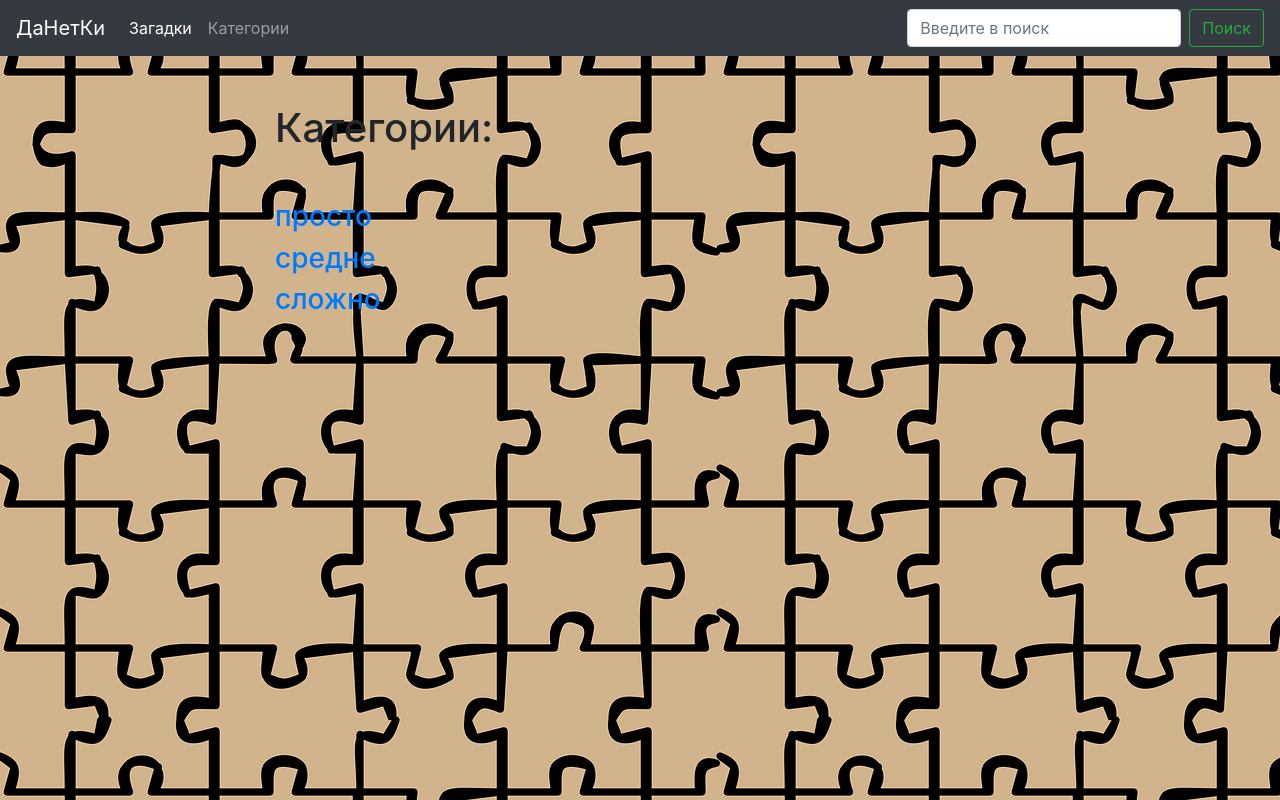
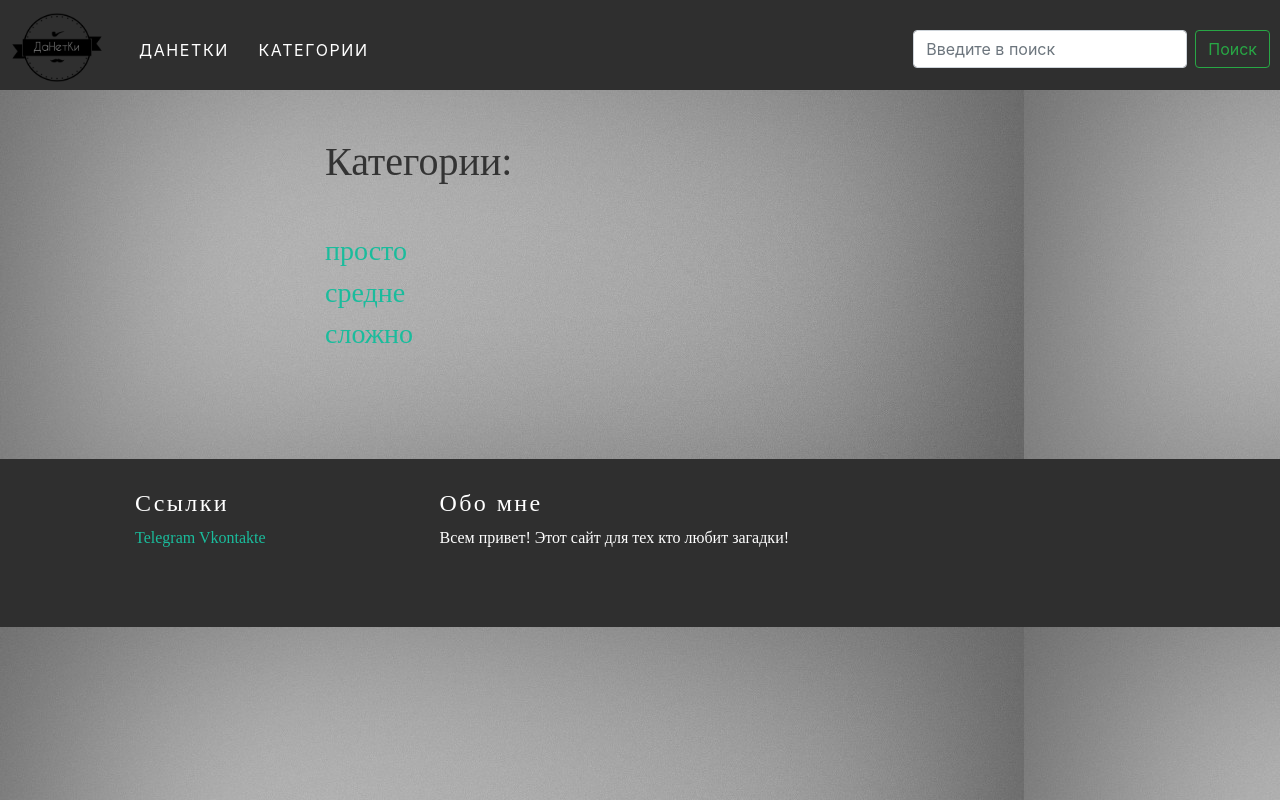
Before and after one commit to hordiy/Riddles, a Django app: a page that uses templates/base.html in a window 1280 px wide. Run offline with Django 3.2, Linux system fonts and the light colour scheme; data comes from the database, SQL or seed files in the repository; some libraries are stand-ins or nearby versions.

Commit message:
Add files via upload
Changed the CSS for the site.

```diff
--- a/static/css/styles.css
+++ b/static/css/styles.css
@@ -1,3 +1,93 @@
 body {
-  background-image: url("img/image2.png")
+  background-image: url("img/bg.jpeg")
 }
+
+#logo {
+  display: block;
+  height: 120px;
+  weight: 120px;
+  float: left;
+  padding-bottom: 25px;
+}
+
+#header {
+  background-color: #2f2f2f;
+  height: 90px;
+  line-height: 100px;
+}
+
+#header a {
+  color: white;
+  text-decoration: none;
+
+  text-transform: uppercase;
+  letter-spacing: 0.1em;
+}
+
+#header a:hover {
+  color: red;
+}
+
+#header-nav {
+  display: block;
+  margin-right: 10px;
+}
+
+#header li {
+  display: inline;
+  padding-left: 25px;
+}
+
+form {
+  float: right;
+  padding-top: 30px;
+}
+
+#content {
+  margin-bottom: 100px;
+}
+
+h1, h2, h3, h4 {
+  color: #333;
+  font-family: 'Lobster';
+}
+
+p {
+  line-height: 1.5;
+  font-family: Times New Roman;
+}
+
+.container {
+  margin-right: 20px;
+  margin-bottom: 60px;
+}
+
+#footer {
+  background-color: #2f2f2f;
+  padding-bottom: 1px;
+}
+
+.column {
+  min-width: 300px;
+  display: inline-block;
+}
+
+#footer h4 {
+  color: white;
+
+  letter-spacing: 0.1em;
+  padding-top: 30px;
+}
+
+#footer p {
+  color: white;
+}
+
+a {
+  color: #1abc9c;
+  text-decoration: none;
+}
+
+a:hover {
+  color: red;
+}
--- a/templates/base.html
+++ b/templates/base.html
@@ -11,12 +11,26 @@
   <title>{% block title %}ДаНетКи{% endblock %}</title>
 </head>
 <body>
+  <div id="header">
+      <a id="header-title" href="{% url 'posts_list_url' %}"><img id="logo" src="{% static 'css/img/logo.png' %}" alt="logo"></a>
+      <ul id="header-nav">
+        <li><a href="{% url 'posts_list_url' %}">ДаНетКи</a></li>
+        <li><a href="{% url 'categories_list_url' %}">Категории</a></li>
+        <li>
+          <form class="form-inline my-2 my-lg-0" action="{% url 'posts_list_url' %}">
+          <input class="form-control mr-sm-2" type="search" placeholder="Введите в поиск" aria-label="Search" name="search">
+          <button class="btn btn-outline-success my-2 my-sm-0" type="submit">Поиск</button>
+          </form>
+        </li>
+      </ul>
+  </div>
+
+<!--
   <nav class="navbar navbar-dark bg-dark navbar-expand-lg navbar-light bg-light">
-    <a class="navbar-brand" href="{% url 'posts_list_url' %}">ДаНетКи</a>
+    <a class="navbar-brand" href="{% url 'posts_list_url' %}"><img src="{% static 'css/img/logo.png' %}" alt="logo"></a>
     <button class="navbar-toggler" type="button" data-toggle="collapse" data-target="#navbarSupportedContent" aria-controls="navbarSupportedContent" aria-expanded="false" aria-label="Toggle navigation">
       <span class="navbar-toggler-icon"></span>
     </button>
-
     <div class="collapse navbar-collapse" id="navbarSupportedContent">
       <ul class="navbar-nav mr-auto">
         <li class="nav-item active">
@@ -32,7 +46,8 @@
       </form>
     </div>
   </nav>
-
+-->
+  <div id="content">
     <div class="container mt-5">
       <div class="row">
         <div class="col-6 offset-md-2">
@@ -42,6 +57,22 @@
         </div>
       </div>
     </div>
+  </div>
 
+  <div id="footer">
+    <div class="container">
+      <div class="column">
+        <h4>Ссылки</h4>
+        <p>
+          <a href="https://telegram.org/vlad_hordiienko/">Telegram</a>
+          <a href="https://vk.com/id77605349">Vkontakte</a>
+        </p>
+      </div>
+      <div class="column">
+        <h4>Обо мне</h4>
+        <p>Всем привет! Этот сайт для тех кто любит загадки!</p>
+      </div>
+    </div>
+  </div>
 </body>
 </html>
```
Also changed, not shown: README.md, static/css/img/bg.jpeg (added), static/css/img/logo.png (added), static/css/img/puzzle.png (added). Lines whose indentation alone changed are shown as unchanged.
